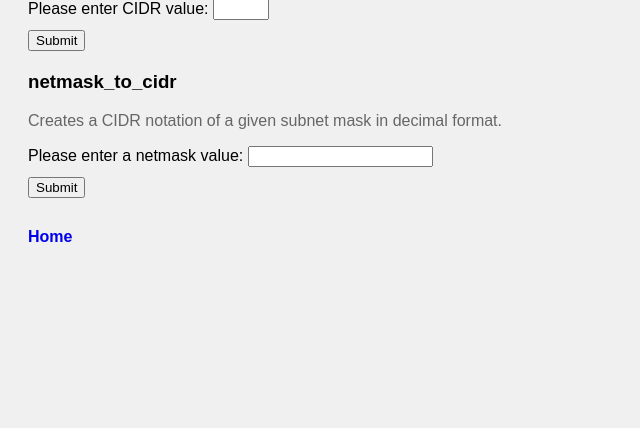
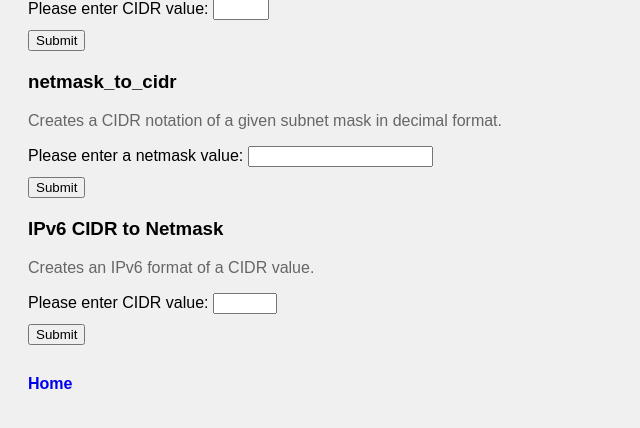
Before and after one commit to sydasif/django-network-app, a Django app: page /ip_addr/ in a window 1280 px wide. Shown: the part 208-636 px from the top of the page, without its empty margins (0-640 px from the left). Run offline with Django 5.2, Linux system fonts and the light colour scheme.

Commit message:
Add cidr to ipv6 function

```diff
--- a/network_tools/templates/network_tools/ip_addr.html
+++ b/network_tools/templates/network_tools/ip_addr.html
@@ -38,6 +38,22 @@
     <div class="result" style="margin-bottom: 20px;">{{ cidr_result|linebreaks }}</div>
 {% endif %}
 
+<h3>IPv6 CIDR to Netmask</h3>
+<p>Creates an IPv6 format of a CIDR value.</p>
+<form action="/ip_addr" method="get" style="margin-bottom: 20px;">
+    <div style="margin-bottom: 10px;">
+        <label for="cidr_v6">Please enter CIDR value:</label>
+        <input id="cidr_v6" type="number" name="cidr_v6" min="1" max="128" required>
+    </div>
+    <div>
+        <button type="submit">Submit</button>
+    </div>
+</form>
+
+{% if netmask_v6_result %}
+    <div class="result" style="margin-bottom: 20px;">{{ netmask_v6_result|linebreaks }}</div>
+{% endif %}
+
 <div style="margin-top: 30px;">
     <a href="{% url 'home' %}" style="text-decoration: none; font-weight: bold;">Home</a>
 </div>
--- a/network_tools/views.py
+++ b/network_tools/views.py
@@ -1,6 +1,12 @@
 from django.shortcuts import render
 from netutils.ping import tcp_ping
-from netutils.ip import is_ip, cidr_to_netmask, netmask_to_cidr, is_netmask
+from netutils.ip import (
+    is_ip,
+    cidr_to_netmask,
+    netmask_to_cidr,
+    is_netmask,
+    cidr_to_netmaskv6,
+)
 
 
 def home(request):
@@ -51,7 +57,11 @@ def ip_addr(request):
                 f"CIDR Value for netmask {netmask} is {cidr_value}"
             )
 
-    if not test_result:
-        test_result["test_result"] = "Please provide a CIDR or Netmask value."
+    if request.GET.get("cidr_v6"):
+        cidr_v6 = int(request.GET["cidr_v6"])
+        netmask_v6_result = cidr_to_netmaskv6(cidr_v6)
+        test_result["netmask_v6_result"] = (
+            f"Netmask for CIDR value {cidr_v6} is {netmask_v6_result}"
+        )
 
     return render(request, "network_tools/ip_addr.html", test_result)
```
